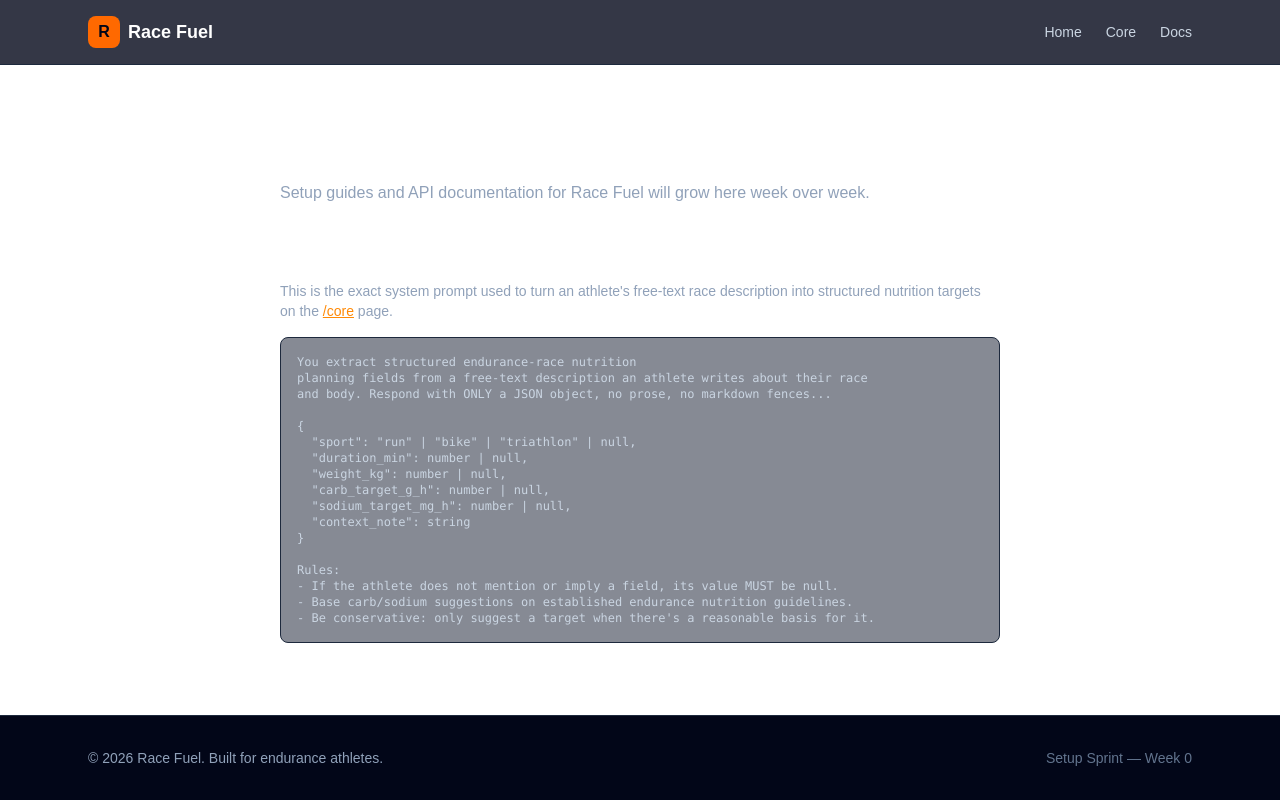
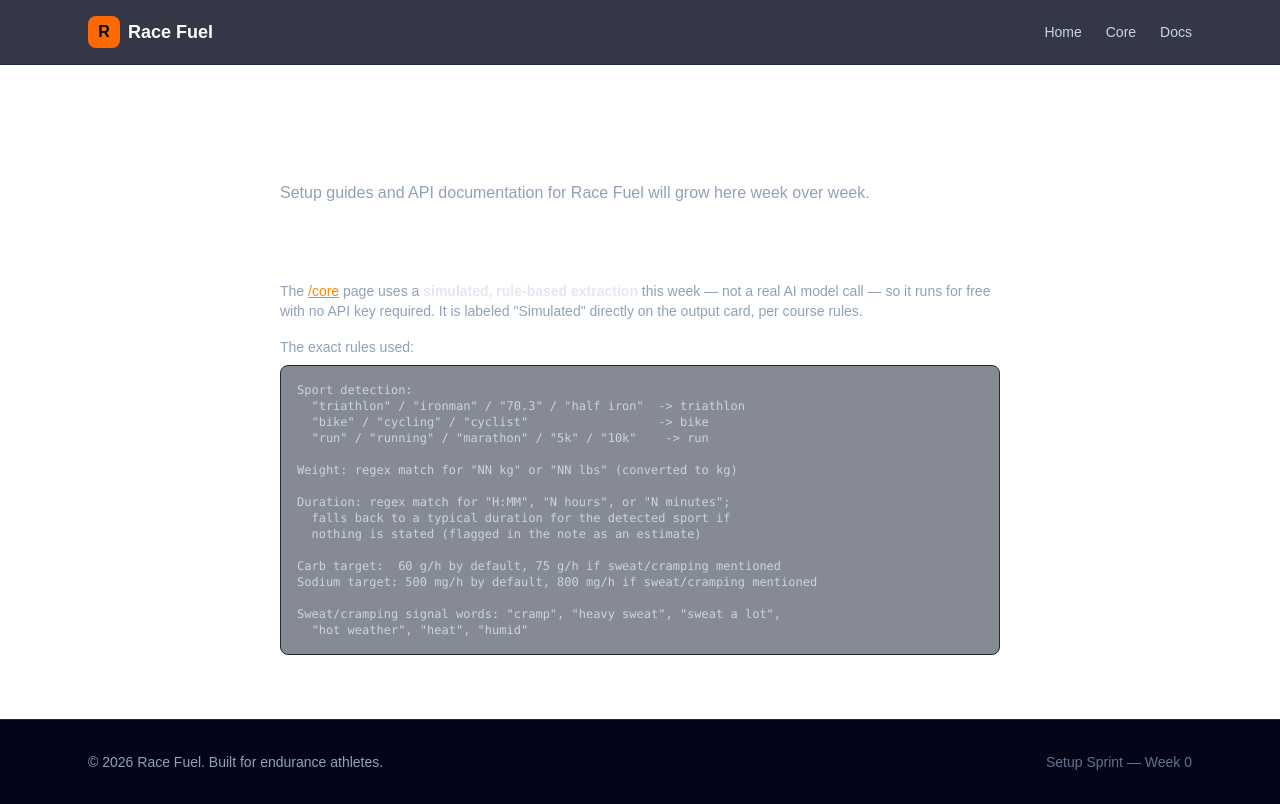
Before and after one commit to patriciomorfinf-max/race-fuel, a Next.js app: page /docs in a window 1280 px wide. Built offline with nearby package versions, Linux system fonts and the light colour scheme.

Commit message:
Document rule-based extraction logic in docs

```diff
--- a/app/docs/page.tsx
+++ b/app/docs/page.tsx
@@ -1,21 +1,3 @@
-const EXTRACTION_PROMPT = `You extract structured endurance-race nutrition
-planning fields from a free-text description an athlete writes about their race
-and body. Respond with ONLY a JSON object, no prose, no markdown fences...
-
-{
-  "sport": "run" | "bike" | "triathlon" | null,
-  "duration_min": number | null,
-  "weight_kg": number | null,
-  "carb_target_g_h": number | null,
-  "sodium_target_mg_h": number | null,
-  "context_note": string
-}
-
-Rules:
-- If the athlete does not mention or imply a field, its value MUST be null.
-- Base carb/sodium suggestions on established endurance nutrition guidelines.
-- Be conservative: only suggest a target when there's a reasonable basis for it.`;
-
 export default function DocsPage() {
   return (
     <main className="mx-auto max-w-3xl flex-1 px-6 py-16">
@@ -30,15 +12,34 @@ export default function DocsPage() {
           Prompt library — Core extraction (Week 1)
         </h2>
         <p className="mt-2 text-sm text-slate-400">
-          This is the exact system prompt used to turn an athlete&apos;s free-text
-          race description into structured nutrition targets on the{" "}
+          The{" "}
           <a href="/core" className="text-orange-400 underline">
             /core
           </a>{" "}
-          page.
+          page uses a{" "}
+          <strong className="text-slate-200">simulated, rule-based extraction</strong>{" "}
+          this week — not a real AI model call — so it runs for free with no
+          API key required. It is labeled &quot;Simulated&quot; directly on the
+          output card, per course rules.
         </p>
-        <pre className="mt-4 overflow-x-auto rounded-lg border border-slate-800 bg-slate-900/50 p-4 text-xs text-slate-300">
-          {EXTRACTION_PROMPT}
+        <p className="mt-4 text-sm text-slate-400">The exact rules used:</p>
+        <pre className="mt-2 overflow-x-auto rounded-lg border border-slate-800 bg-slate-900/50 p-4 text-xs text-slate-300">
+{`Sport detection:
+  "triathlon" / "ironman" / "70.3" / "half iron"  -> triathlon
+  "bike" / "cycling" / "cyclist"                  -> bike
+  "run" / "running" / "marathon" / "5k" / "10k"    -> run
+
+Weight: regex match for "NN kg" or "NN lbs" (converted to kg)
+
+Duration: regex match for "H:MM", "N hours", or "N minutes";
+  falls back to a typical duration for the detected sport if
+  nothing is stated (flagged in the note as an estimate)
+
+Carb target:  60 g/h by default, 75 g/h if sweat/cramping mentioned
+Sodium target: 500 mg/h by default, 800 mg/h if sweat/cramping mentioned
+
+Sweat/cramping signal words: "cramp", "heavy sweat", "sweat a lot",
+  "hot weather", "heat", "humid"`}
         </pre>
       </section>
     </main>
```
